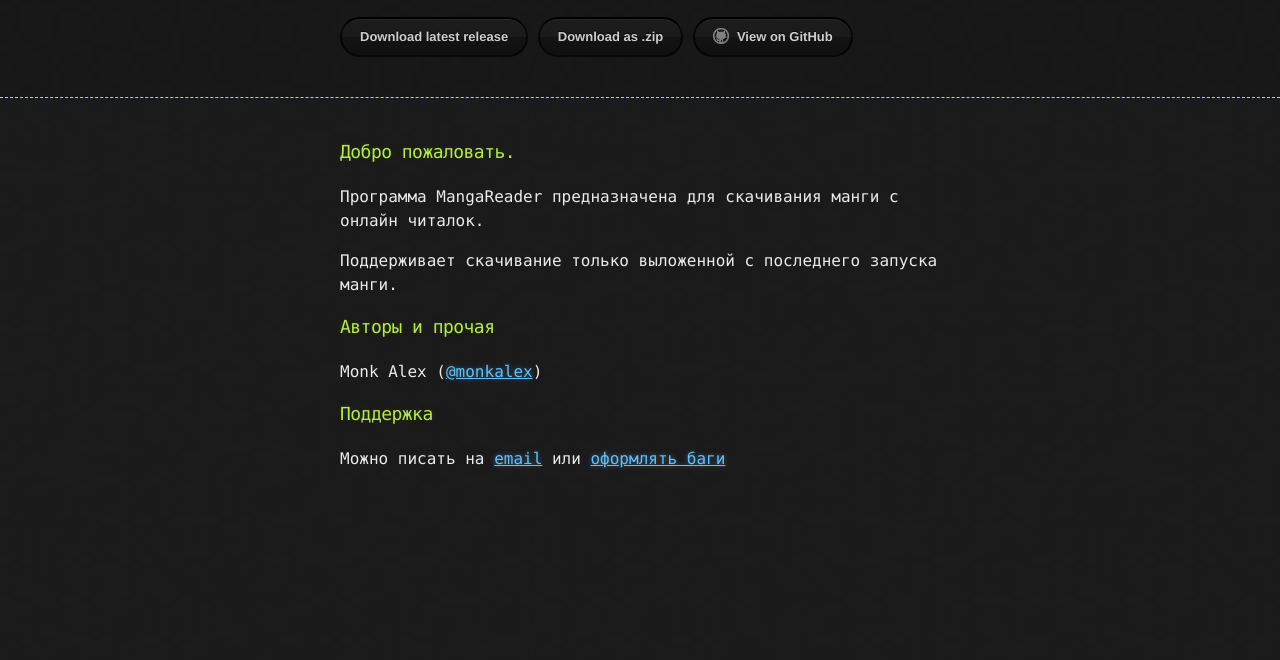
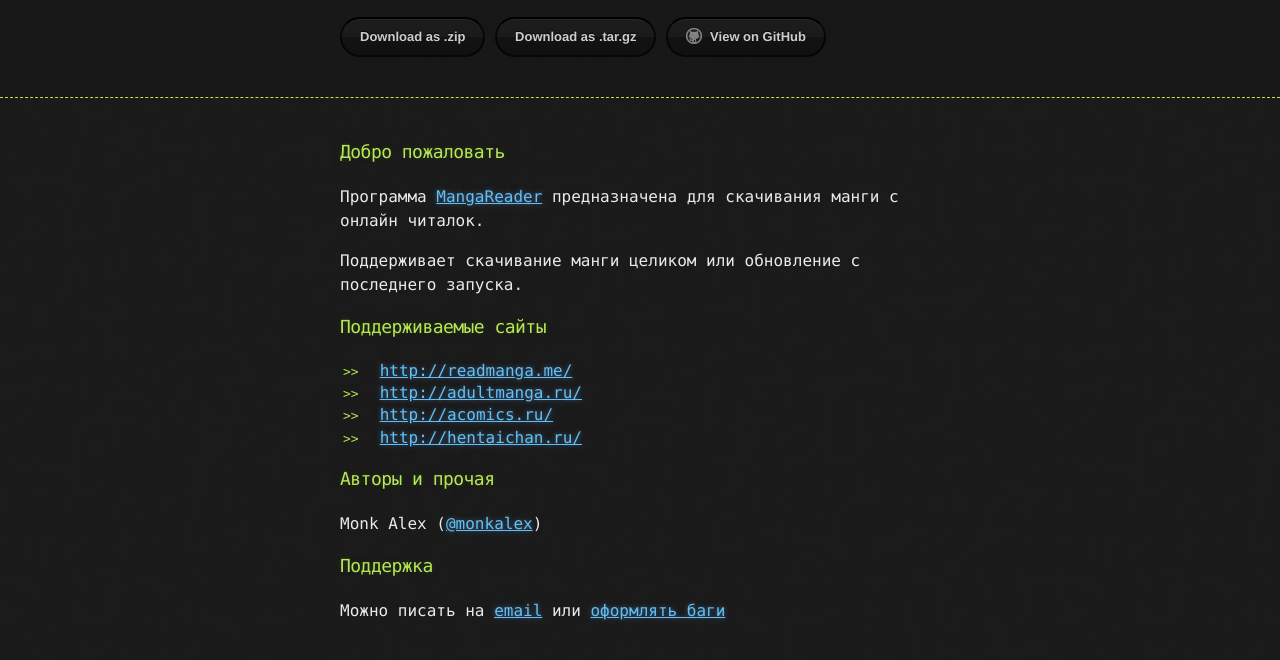
Before and after one commit to MonkAlex/MangaReader, a plain HTML site: page index.html in a window 1280 px wide. Shown: the part 68-728 px from the top of the page. Drawn offline with Linux system fonts and the light colour scheme.

Commit message:
Create gh-pages branch via GitHub

```diff
--- a/index.html
+++ b/index.html
@@ -19,8 +19,8 @@
         <h2></h2>
 
         <section id="downloads">
-          <a href="https://github.com/MonkAlex/MangaReader/releases/latest" class="btn">Download latest release</a>
           <a href="https://github.com/MonkAlex/MangaReader/zipball/master" class="btn">Download as .zip</a>
+          <a href="https://github.com/MonkAlex/MangaReader/tarball/master" class="btn">Download as .tar.gz</a>
           <a href="https://github.com/MonkAlex/MangaReader" class="btn btn-github"><span class="icon"></span>View on GitHub</a>
         </section>
       </div>
@@ -29,10 +29,21 @@
     <div class="container">
       <section id="main_content">
         <h3>
-<a id="Добро-пожаловать" class="anchor" href="#%D0%94%D0%BE%D0%B1%D1%80%D0%BE-%D0%BF%D0%BE%D0%B6%D0%B0%D0%BB%D0%BE%D0%B2%D0%B0%D1%82%D1%8C" aria-hidden="true"><span class="octicon octicon-link"></span></a>Добро пожаловать.</h3>
+<a id="Добро-пожаловать" class="anchor" href="#%D0%94%D0%BE%D0%B1%D1%80%D0%BE-%D0%BF%D0%BE%D0%B6%D0%B0%D0%BB%D0%BE%D0%B2%D0%B0%D1%82%D1%8C" aria-hidden="true"><span class="octicon octicon-link"></span></a>Добро пожаловать</h3>
 
-<p>Программа MangaReader предназначена для скачивания манги с онлайн читалок.</p>
-<p>Поддерживает скачивание только выложенной с последнего запуска манги.</p>
+<p>Программа <a href="https://github.com/MonkAlex/MangaReader/releases/latest">MangaReader</a> предназначена для скачивания манги с онлайн читалок.</p>
+
+<p>Поддерживает скачивание манги целиком или обновление с последнего запуска.</p>
+
+<h3>
+<a id="Поддерживаемые-сайты" class="anchor" href="#%D0%9F%D0%BE%D0%B4%D0%B4%D0%B5%D1%80%D0%B6%D0%B8%D0%B2%D0%B0%D0%B5%D0%BC%D1%8B%D0%B5-%D1%81%D0%B0%D0%B9%D1%82%D1%8B" aria-hidden="true"><span class="octicon octicon-link"></span></a>Поддерживаемые сайты</h3>
+
+<ul>
+<li><a href="http://readmanga.me/">http://readmanga.me/</a></li>
+<li><a href="http://adultmanga.ru/">http://adultmanga.ru/</a></li>
+<li><a href="http://acomics.ru/">http://acomics.ru/</a></li>
+<li><a href="http://hentaichan.ru/">http://hentaichan.ru/</a></li>
+</ul>
 
 <h3>
 <a id="Авторы-и-прочая" class="anchor" href="#%D0%90%D0%B2%D1%82%D0%BE%D1%80%D1%8B-%D0%B8-%D0%BF%D1%80%D0%BE%D1%87%D0%B0%D1%8F" aria-hidden="true"><span class="octicon octicon-link"></span></a>Авторы и прочая</h3>
@@ -42,7 +53,7 @@
 <h3>
 <a id="Поддержка" class="anchor" href="#%D0%9F%D0%BE%D0%B4%D0%B4%D0%B5%D1%80%D0%B6%D0%BA%D0%B0" aria-hidden="true"><span class="octicon octicon-link"></span></a>Поддержка</h3>
 
-<p>Можно писать на <a href="monk@citydom.ru">email</a> или <a href="https://github.com/MonkAlex/MangaReader/issues">оформлять баги</a></p>
+<p>Можно писать на <a href="mailto:monk@citydom.ru">email</a> или <a href="https://github.com/MonkAlex/MangaReader/issues">оформлять баги</a></p>
       </section>
     </div>
 
--- a/params.json
+++ b/params.json
@@ -1 +1 @@
-{"name":"Manga downloader","tagline":"","body":"### Добро пожаловать.\r\nПрограмма MangaReader предназначена для скачивания манги с онлайн читалок.\r\n\r\nПоддерживает скачивание манги целиком или обновление с последнего запуска манги.\r\n\r\n### Авторы и прочая\r\nMonk Alex (@monkalex)\r\n\r\n### Поддержка\r\nМожно писать на [email](mailto:monk@citydom.ru) или [оформлять баги](https://github.com/MonkAlex/MangaReader/issues)","google":"","note":"Don't delete this file! It's used internally to help with page regeneration."}
+{"name":"Manga downloader","tagline":"","body":"### Добро пожаловать\r\nПрограмма [MangaReader](https://github.com/MonkAlex/MangaReader/releases/latest) предназначена для скачивания манги с онлайн читалок.\r\n\r\nПоддерживает скачивание манги целиком или обновление с последнего запуска.\r\n\r\n### Поддерживаемые сайты\r\n* http://readmanga.me/\r\n* http://adultmanga.ru/\r\n* http://acomics.ru/\r\n* http://hentaichan.ru/\r\n\r\n### Авторы и прочая\r\nMonk Alex (@monkalex)\r\n\r\n### Поддержка\r\nМожно писать на [email](mailto:monk@citydom.ru) или [оформлять баги](https://github.com/MonkAlex/MangaReader/issues)","google":"","note":"Don't delete this file! It's used internally to help with page regeneration."}
```
